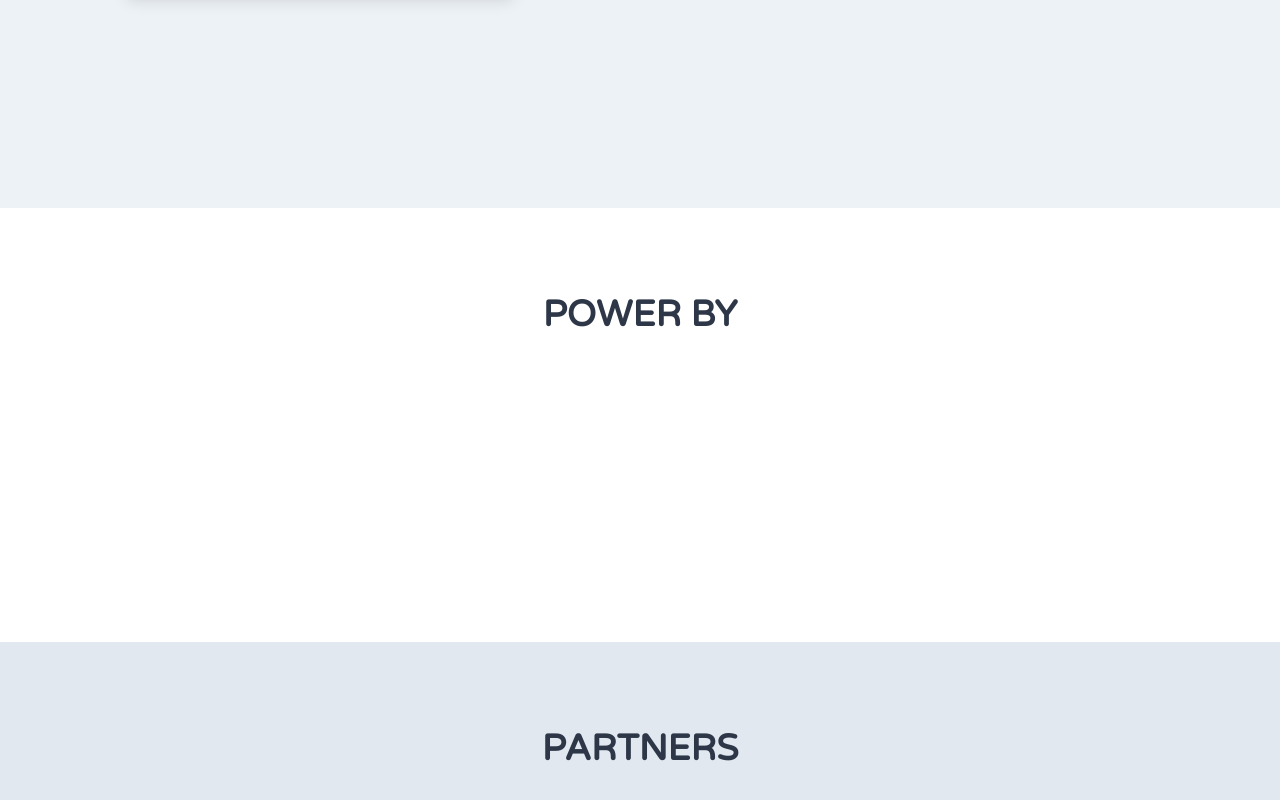
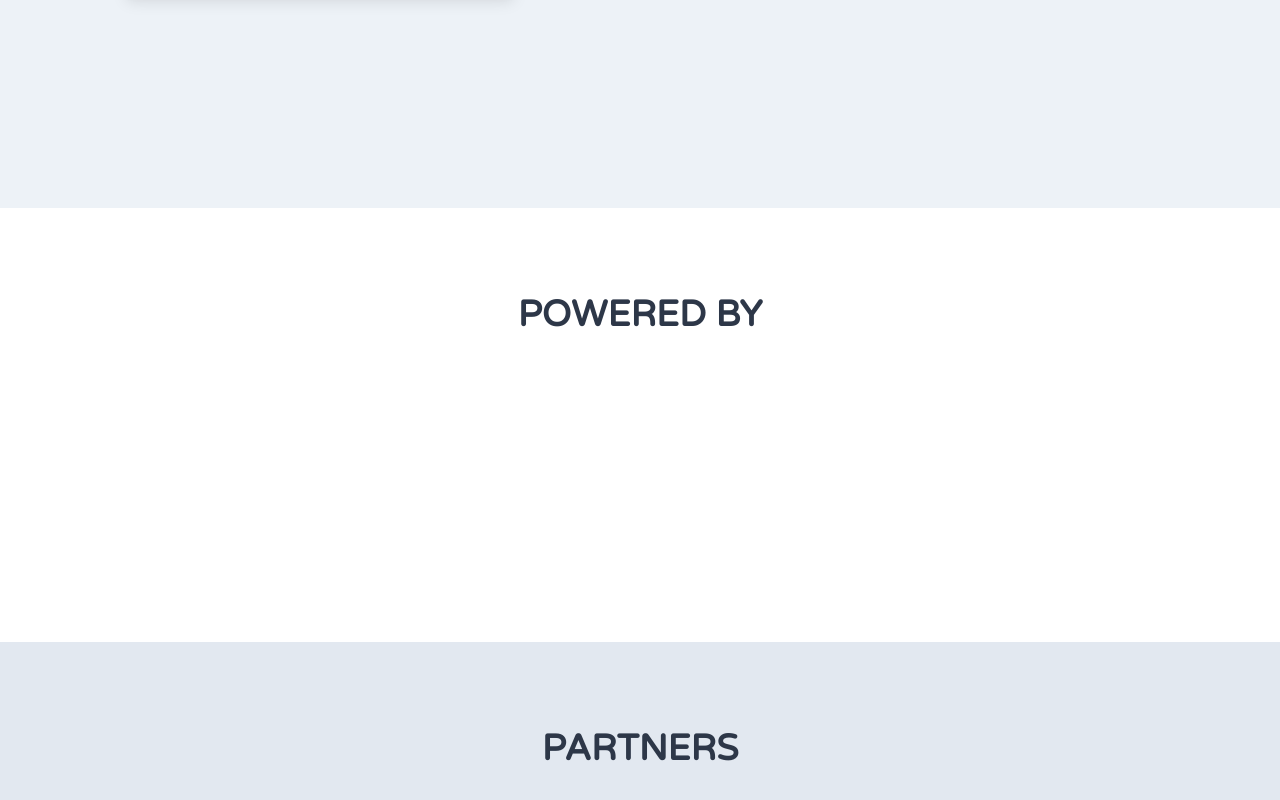
Before and after one commit to zenchainco/zenchainco.github.io, a Vue app: page /#/ in a window 1280 px wide. Shown: the part 1330-2130 px from the top of the page. Built offline with nearby package versions, Linux system fonts and the light colour scheme.

Commit message:
Fix typo?

```diff
--- a/src/views/Index.vue
+++ b/src/views/Index.vue
@@ -149,7 +149,7 @@
       <div class="container mx-auto px-4">
         <div class="flex flex-wrap justify-center text-center mb-5">
           <div class="w-full lg:w-6/12 px-4">
-            <h2 class="text-4xl font-semibold">POWER BY</h2>
+            <h2 class="text-4xl font-semibold">POWERED BY</h2>
           </div>
         </div>
         <div
```
